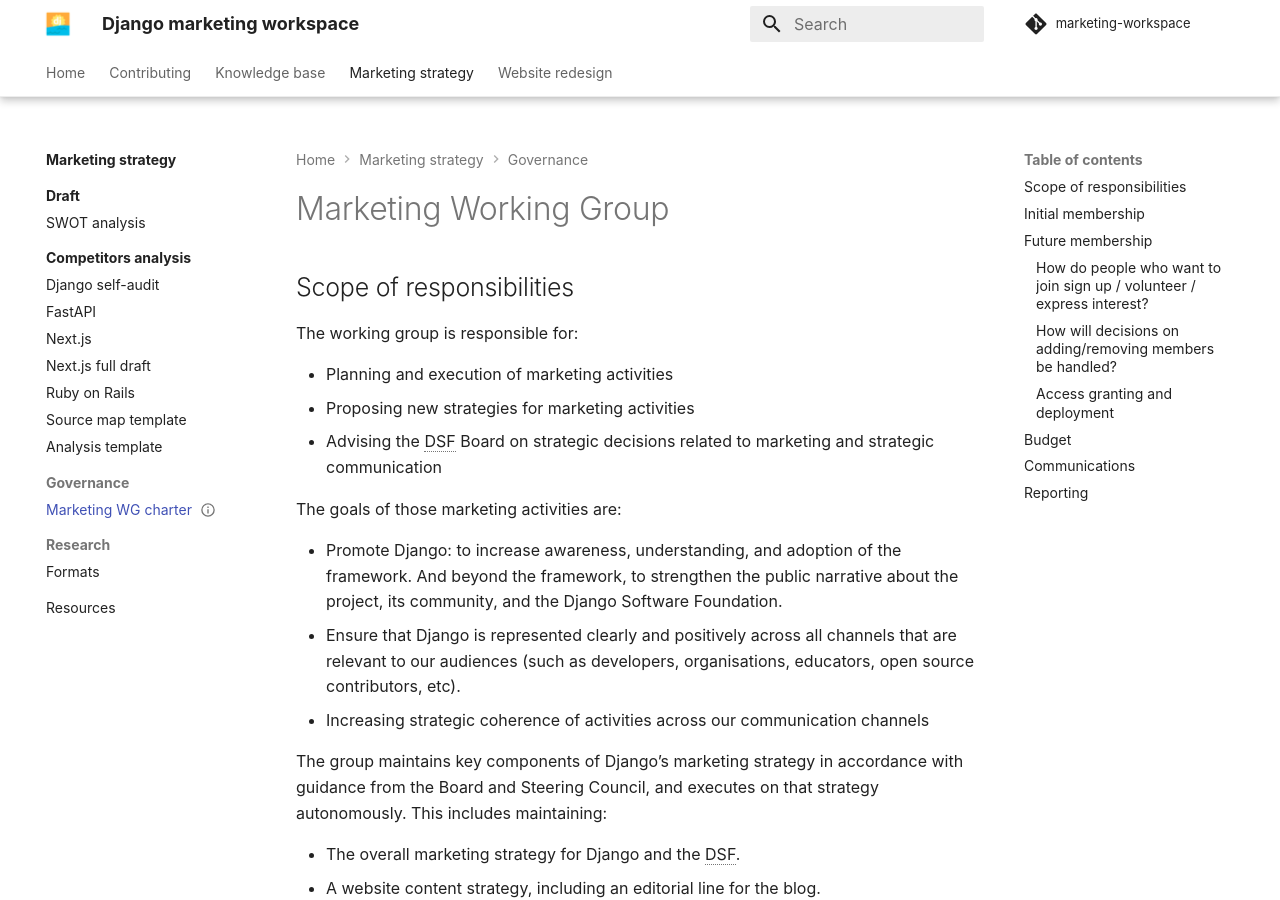
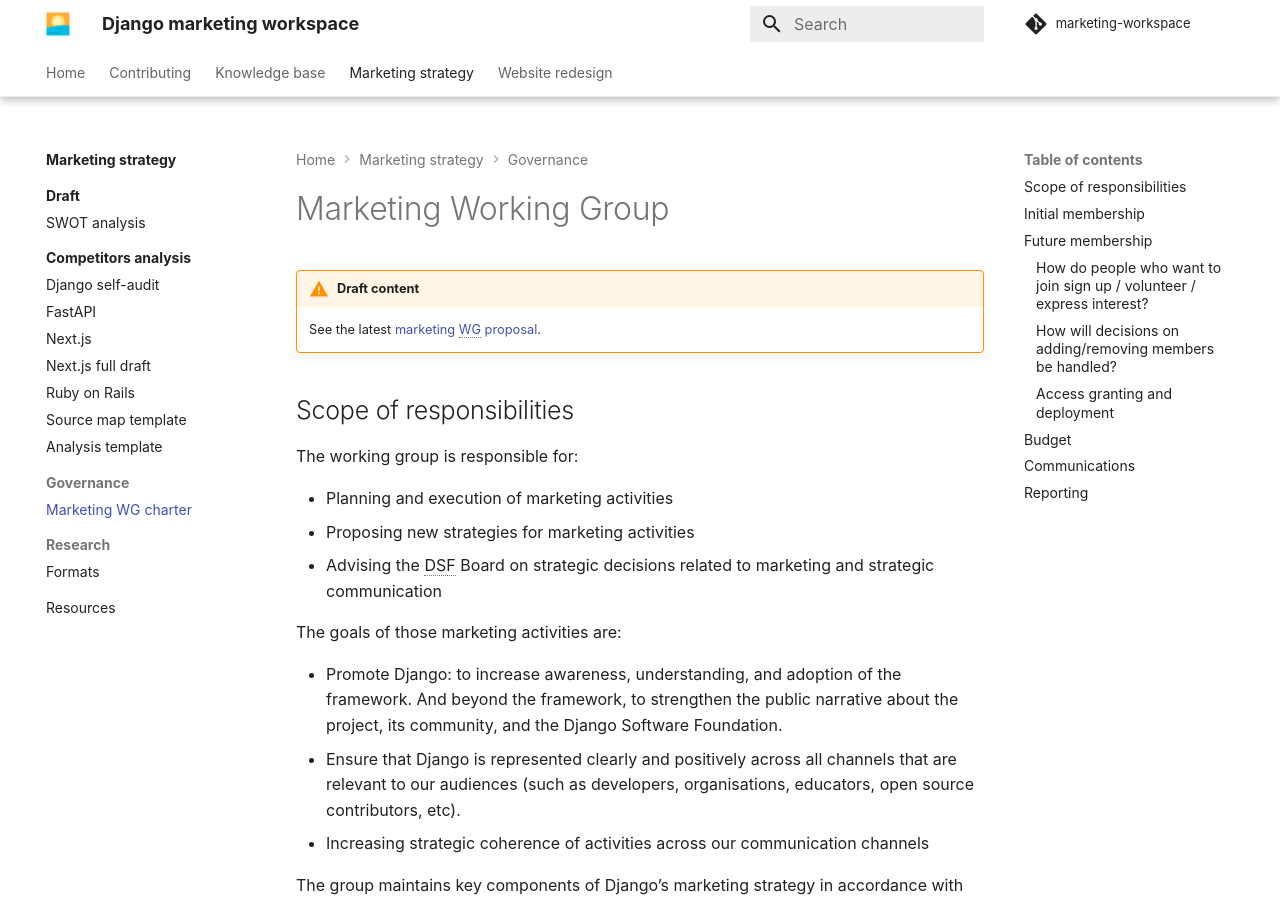
Before and after one commit to marketing-django/marketing-workspace, an MkDocs documentation site: the page built from docs/marketing-strategy/governance/marketing-wg-charter.md, in a window 1280 px wide and 900 px high. Built offline with MkDocs 1.6.1 and Material for MkDocs 9.7.7, drawn with Linux system fonts in a browser that asks for light colours; comment, search, counter and statistics services are not loaded.

Commit message:
Clarify charter

```diff
--- a/docs/marketing-strategy/governance/marketing-wg-charter.md
+++ b/docs/marketing-strategy/governance/marketing-wg-charter.md
@@ -1,10 +1,12 @@
 ---
 source: https://github.com/django/dsf-working-groups/pull/60
-last_updated: 2026-07-18
-status: proposal
 ---
 
 # Marketing Working Group
+
+!!! warning "Draft content"
+
+    See the latest [marketing WG proposal](https://github.com/django/dsf-working-groups/pull/60).
 
 ## Scope of responsibilities
 
```
